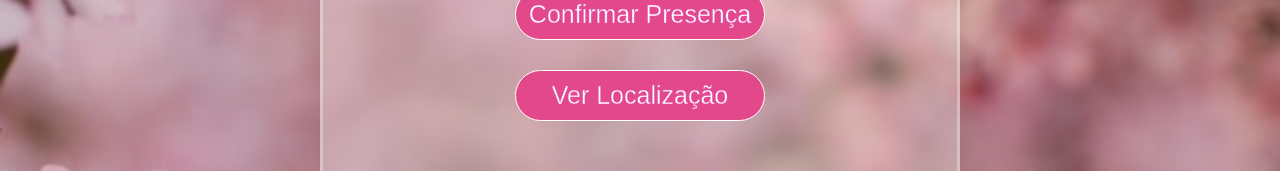
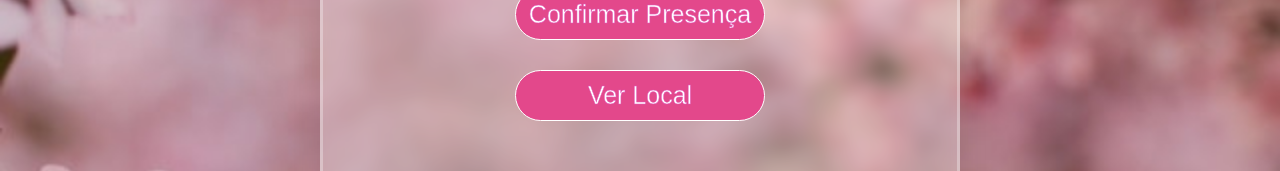
Before and after one commit to FeltonX/mariavictoria.github.io, a plain HTML site: page index.html in a window 1280 px wide. Shown: the part 491-662 px from the top of the page. Drawn offline with Linux system fonts and the light colour scheme.

Commit message:
Update links 3.html

```diff
--- a/index.html
+++ b/index.html
@@ -13,7 +13,7 @@
             <h2>Maria Victória</h2>
             <p>Venha comemorar o meu XV aniversário</p>
             <a class="btn" href="https://forms.gle/YGs6v7XDc9PYw2yJ8" target="_blank" rel="noopener noreferrer">Confirmar Presença</a>
-            <a class="btn" href="http://maps.google.com/?q=Sindserm Club - RUA CANTINHO, N° 3112 - PAQUETÁ, Barras - PI, 64100-000" target="_blank" rel="noopener noreferrer">Ver Localização</a>
+            <a class="btn" href="http://maps.google.com/?q=Sindserm Club - RUA CANTINHO, N° 3112 - PAQUETÁ, Barras - PI, 64100-000" target="_blank" rel="noopener noreferrer">Ver Local</a>
         </div>
 
     </div>
```
